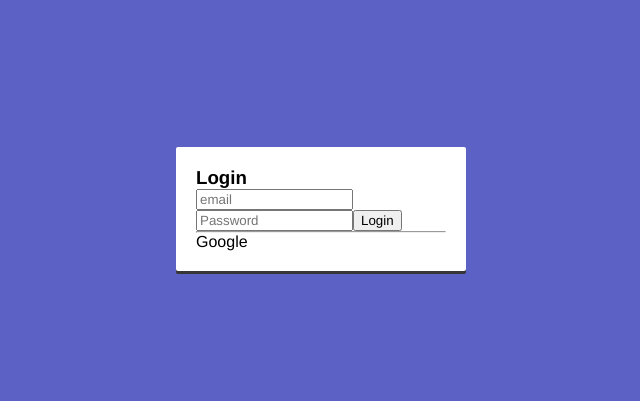
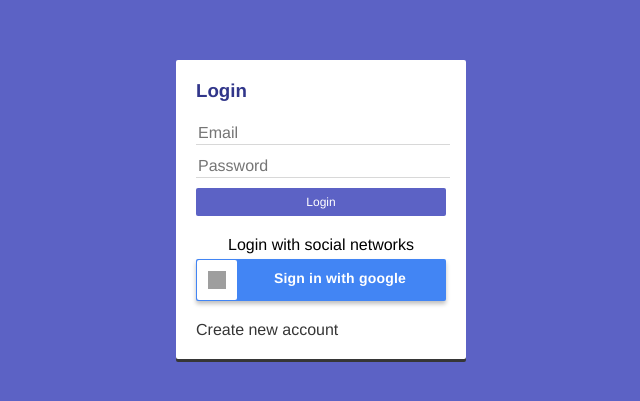
Before and after one commit to LuisCusihuaman/JournalApp, a React app: page /auth/login in a window 1280 px wide. Shown: the part 191-592 px from the top of the page, without its empty margins (319-959 px from the left). Built offline with nearby package versions, Linux system fonts and the light colour scheme; grey boxes are pictures that could not be loaded.

Commit message:
feat: loginscreen and google btn styles

```diff
--- a/src/components/auth/LoginScreen.js
+++ b/src/components/auth/LoginScreen.js
@@ -1,15 +1,45 @@
 import React from "react";
+import { Link } from "react-router-dom";
 
 export const LoginScreen = () => {
 	return (
 		<>
-			<h3>Login</h3>
+			<h3 className="auth__title">Login</h3>
 			<form>
-				<input type="text" placeholder="email" name="email" />
-				<input type="password" placeholder="Password" name="password" />
-				<button type="submit">Login</button>
-				<hr />
-				Google
+				<input
+					type="text"
+					placeholder="Email"
+					name="email"
+					className="auth__input"
+					autoComplete="off"
+				/>
+				<input
+					type="password"
+					placeholder="Password"
+					name="password"
+					className="auth__input"
+				/>
+				<button type="submit" className="btn btn-primary btn-block">
+					Login
+				</button>
+				<div className="auth__social-networks">
+					<p>Login with social networks</p>
+					<div className="google-btn">
+						<div className="google-icon-wrapper">
+							<img
+								className="google-icon"
+								src="https://upload.wikimedia.org/wikipedia/commons/5/53/Google_%22G%22_Logo.svg"
+								alt="google button"
+							/>
+						</div>
+						<p className="btn-text">
+							<b>Sign in with google</b>
+						</p>
+					</div>
+				</div>
+				<Link to="/auth/register" className="link">
+					Create new account
+				</Link>
 			</form>
 		</>
 	);
--- a/src/styles/base/_settings.scss
+++ b/src/styles/base/_settings.scss
@@ -2,3 +2,7 @@
 $primary: #5c62c5;
 $dark-grey: #363636;
 $light-grey: #d8d8d8;
+
+$white: #fff;
+$google-blue: #4285f4;
+$button-active-blue: #1669f2;
--- a/src/styles/components/_auth.scss
+++ b/src/styles/components/_auth.scss
@@ -15,3 +15,40 @@
 	padding: 20px;
 	width: 250px;
 }
+.auth__title {
+	color: darken($color: $primary, $amount: 20);
+	margin-bottom: 20px;
+}
+.auth__input {
+	color: $dark-grey;
+	border: 0px;
+	border-bottom: 1px solid $light-grey;
+	font-size: 16px;
+	margin-bottom: 10px;
+	height: 20px;
+	width: 100%;
+	transition: border-bottom 0.3s ease;
+	&:focus {
+		border-bottom: 1px solid $primary;
+		outline: none;
+	}
+}
+.auth__social-networks {
+	align-items: center;
+	display: flex;
+	justify-content: center;
+	flex-direction: column;
+	padding-top: 20px;
+	padding-bottom: 20px;
+	width: 100%;
+}
+
+.auth__alert-error {
+	background-color: red;
+	border-radius: 5px;
+	color: white;
+	display: flex;
+	justify-content: center;
+	margin-bottom: 10px;
+	padding: 5px;
+}
--- /dev/null
+++ b/src/styles/components/_buttons.scss
@@ -0,0 +1,66 @@
+.btn {
+	background-color: transparent;
+	border: none;
+	color: white;
+	cursor: pointer;
+	font-size: 12px;
+	padding: 7px 10px 7px 10px;
+	&:focus {
+		outline: none;
+	}
+}
+.btn-primary {
+	background-color: $primary;
+	border-radius: 2px;
+	&:disabled {
+		background-color: lighten($color: $primary, $amount: 15);
+	}
+	&:hover {
+		background-color: darken($color: $primary, $amount: 15);
+	}
+}
+.btn-block {
+	width: 100%;
+}
+
+.google-btn {
+	cursor: pointer;
+	margin-top: 5px;
+	width: 100%;
+	height: 42px;
+	background-color: $google-blue;
+	border-radius: 2px;
+	box-shadow: 0 3px 4px 0 rgba(0, 0, 0, 0.25);
+
+	transition: box-shadow 0.3s ease;
+
+	.google-icon-wrapper {
+		position: absolute;
+		margin-top: 1px;
+		margin-left: 1px;
+		width: 40px;
+		height: 40px;
+		border-radius: 2px;
+		background-color: $white;
+	}
+	.google-icon {
+		position: absolute;
+		margin-top: 11px;
+		margin-left: 11px;
+		width: 18px;
+		height: 18px;
+	}
+	.btn-text {
+		float: right;
+		margin: 11px 40px 0 0;
+		color: $white;
+		font-size: 14px;
+		letter-spacing: 0.2px;
+	}
+	&:hover {
+		box-shadow: 0 0 6px $google-blue;
+	}
+	&:active {
+		background: $button-active-blue;
+	}
+}
--- /dev/null
+++ b/src/styles/components/_links.scss
@@ -0,0 +1,7 @@
+.link {
+	text-decoration: none;
+	color: $dark-grey;
+	&:hover {
+		text-decoration: underline;
+	}
+}
--- a/src/styles/styles.scss
+++ b/src/styles/styles.scss
@@ -3,3 +3,5 @@
 
 //Components
 @import "./components/auth";
+@import "./components/buttons";
+@import "./components/links";
```
